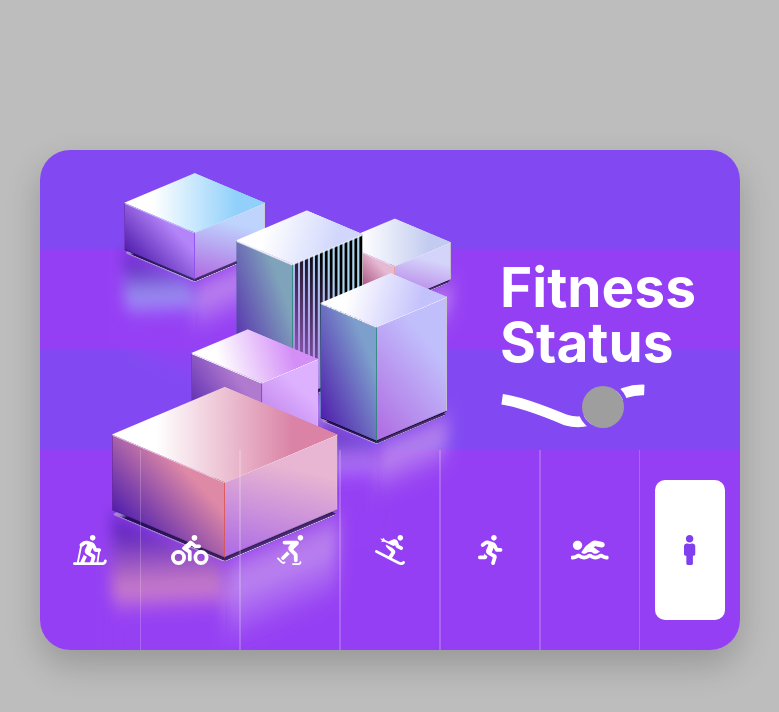
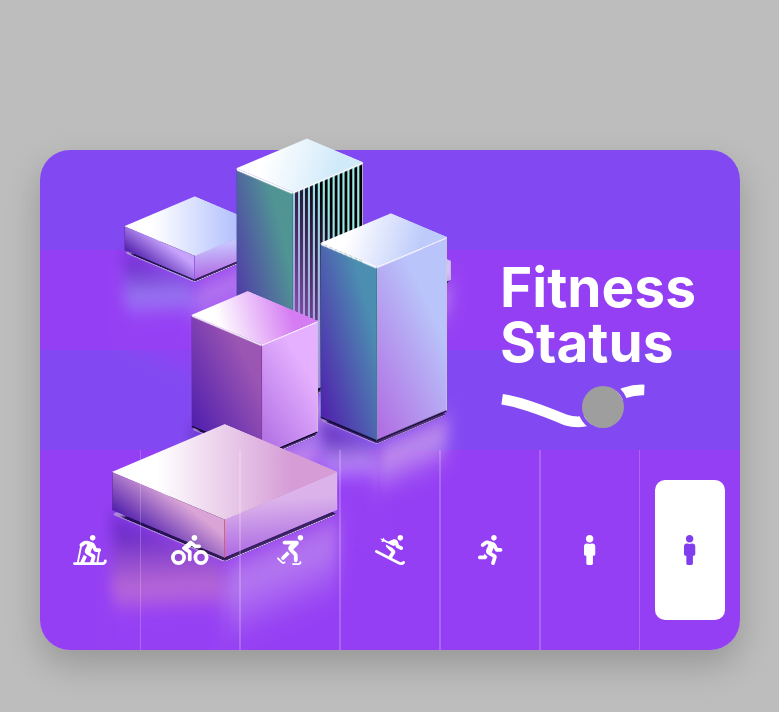
Before and after one commit to marianban/slick-ui-demos, a React (Create React App) app in the folder health-check/: page / in a window 1280 px wide. Shown: the top 712 px of the page, without its empty margins (250-1029 px from the left). Built offline with nearby package versions, Linux system fonts and the light colour scheme; grey boxes are pictures that could not be loaded.

Commit message:
inline icons

```diff
--- a/health-check/src/App.js
+++ b/health-check/src/App.js
@@ -1,25 +1,33 @@
 import React, { useState, useRef, useLayoutEffect } from 'react';
 import { v4 } from 'uuid';
-import '@fortawesome/fontawesome-free/js/all';
 import { Cube } from './Cube';
 import './App.scss';
 import './Menu';
 import { Menu } from './Menu';
+import {
+  Male,
+  Swimmer,
+  Running,
+  Skiing,
+  Skating,
+  Biking,
+  SkiingNordic
+} from './Icons';
 
-const icon = (name, heading) => ({
-  className: `fas fa-${name}`,
+const icon = (icon, heading) => ({
+  Icon: icon,
   id: v4(),
   heading
 });
 
 const initialIcons = [
-  icon('male', 'Fitness'),
-  icon('swimmer', 'Swim'),
-  icon('running', 'Running'),
-  icon('skiing', 'Skiing'),
-  icon('skating', 'Skating'),
-  icon('biking', 'Biking'),
-  icon('skiing-nordic', 'Nordic')
+  icon(Male, 'Fitness'),
+  icon(Swimmer, 'Swim'),
+  icon(Running, 'Running'),
+  icon(Skiing, 'Skiing'),
+  icon(Skating, 'Skating'),
+  icon(Biking, 'Biking'),
+  icon(SkiingNordic, 'Nordic')
 ];
 
 function App() {
@@ -63,7 +71,7 @@ function App() {
     <div className="app-wrapper">
       <div className="app-container">
         <div className="app">
-          {/* smallest cube */}
+          smallest cube
           <Cube
             style={{
               '--animation-name': 'animate-height-reverse',
--- /dev/null
+++ b/health-check/src/Icons.js
@@ -0,0 +1,135 @@
+import React from 'react';
+import './Icons.scss';
+
+export const Male = () => (
+  <svg
+    class="svg-inline--fa fa-male fa-w-6"
+    aria-hidden="true"
+    focusable="false"
+    data-prefix="fas"
+    data-icon="male"
+    role="img"
+    xmlns="http://www.w3.org/2000/svg"
+    viewBox="0 0 192 512"
+    data-fa-i2svg=""
+  >
+    <path
+      fill="currentColor"
+      d="M96 0c35.346 0 64 28.654 64 64s-28.654 64-64 64-64-28.654-64-64S60.654 0 96 0m48 144h-11.36c-22.711 10.443-49.59 10.894-73.28 0H48c-26.51 0-48 21.49-48 48v136c0 13.255 10.745 24 24 24h16v136c0 13.255 10.745 24 24 24h64c13.255 0 24-10.745 24-24V352h16c13.255 0 24-10.745 24-24V192c0-26.51-21.49-48-48-48z"
+    ></path>
+  </svg>
+);
+
+export const Swimmer = () => (
+  <svg
+    class="svg-inline--fa fa-male fa-w-6"
+    aria-hidden="true"
+    focusable="false"
+    data-prefix="fas"
+    data-icon="male"
+    role="img"
+    xmlns="http://www.w3.org/2000/svg"
+    viewBox="0 0 192 512"
+    data-fa-i2svg=""
+  >
+    <path
+      fill="currentColor"
+      d="M96 0c35.346 0 64 28.654 64 64s-28.654 64-64 64-64-28.654-64-64S60.654 0 96 0m48 144h-11.36c-22.711 10.443-49.59 10.894-73.28 0H48c-26.51 0-48 21.49-48 48v136c0 13.255 10.745 24 24 24h16v136c0 13.255 10.745 24 24 24h64c13.255 0 24-10.745 24-24V352h16c13.255 0 24-10.745 24-24V192c0-26.51-21.49-48-48-48z"
+    ></path>
+  </svg>
+);
+
+export const Running = () => (
+  <svg
+    class="svg-inline--fa fa-running fa-w-13"
+    aria-hidden="true"
+    focusable="false"
+    data-prefix="fas"
+    data-icon="running"
+    role="img"
+    xmlns="http://www.w3.org/2000/svg"
+    viewBox="0 0 416 512"
+    data-fa-i2svg=""
+  >
+    <path
+      fill="currentColor"
+      d="M272 96c26.51 0 48-21.49 48-48S298.51 0 272 0s-48 21.49-48 48 21.49 48 48 48zM113.69 317.47l-14.8 34.52H32c-17.67 0-32 14.33-32 32s14.33 32 32 32h77.45c19.25 0 36.58-11.44 44.11-29.09l8.79-20.52-10.67-6.3c-17.32-10.23-30.06-25.37-37.99-42.61zM384 223.99h-44.03l-26.06-53.25c-12.5-25.55-35.45-44.23-61.78-50.94l-71.08-21.14c-28.3-6.8-57.77-.55-80.84 17.14l-39.67 30.41c-14.03 10.75-16.69 30.83-5.92 44.86s30.84 16.66 44.86 5.92l39.69-30.41c7.67-5.89 17.44-8 25.27-6.14l14.7 4.37-37.46 87.39c-12.62 29.48-1.31 64.01 26.3 80.31l84.98 50.17-27.47 87.73c-5.28 16.86 4.11 34.81 20.97 40.09 3.19 1 6.41 1.48 9.58 1.48 13.61 0 26.23-8.77 30.52-22.45l31.64-101.06c5.91-20.77-2.89-43.08-21.64-54.39l-61.24-36.14 31.31-78.28 20.27 41.43c8 16.34 24.92 26.89 43.11 26.89H384c17.67 0 32-14.33 32-32s-14.33-31.99-32-31.99z"
+    ></path>
+  </svg>
+);
+
+export const Skiing = () => (
+  <svg
+    class="svg-inline--fa fa-skiing fa-w-16"
+    aria-hidden="true"
+    focusable="false"
+    data-prefix="fas"
+    data-icon="skiing"
+    role="img"
+    xmlns="http://www.w3.org/2000/svg"
+    viewBox="0 0 512 512"
+    data-fa-i2svg=""
+  >
+    <path
+      fill="currentColor"
+      d="M432 96c26.5 0 48-21.5 48-48S458.5 0 432 0s-48 21.5-48 48 21.5 48 48 48zm73 356.1c-9.4-9.4-24.6-9.4-33.9 0-12.1 12.1-30.5 15.4-45.1 8.7l-135.8-70.2 49.2-73.8c12.7-19 10.2-44.5-6-60.6L293 215.7l-107-53.1c-2.9 19.9 3.4 40 17.7 54.4l75.1 75.2-45.9 68.8L35 258.7c-11.7-6-26.2-1.5-32.3 10.3-6.1 11.8-1.5 26.3 10.3 32.3l391.9 202.5c11.9 5.5 24.5 8.1 37.1 8.1 23.2 0 46-9 63-26 9.3-9.3 9.3-24.5 0-33.8zM120 91.6l-11.5 22.5c14.4 7.3 31.2 4.9 42.8-4.8l47.2 23.4c-.1.1-.1.2-.2.3l114.5 56.8 32.4-13 6.4 19.1c4 12.1 12.6 22 24 27.7l58.1 29c15.9 7.9 35 1.5 42.9-14.3 7.9-15.8 1.5-35-14.3-42.9l-52.1-26.1-17.1-51.2c-8.1-24.2-40.9-56.6-84.5-39.2l-81.2 32.5-62.5-31c.3-14.5-7.2-28.6-20.9-35.6l-11.1 21.7h-.2l-34.4-7c-1.8-.4-3.7.2-5 1.7-1.9 2.2-1.7 5.5.5 7.4l26.2 23z"
+    ></path>
+  </svg>
+);
+
+export const Skating = () => (
+  <svg
+    class="svg-inline--fa fa-skating fa-w-14"
+    aria-hidden="true"
+    focusable="false"
+    data-prefix="fas"
+    data-icon="skating"
+    role="img"
+    xmlns="http://www.w3.org/2000/svg"
+    viewBox="0 0 448 512"
+    data-fa-i2svg=""
+  >
+    <path
+      fill="currentColor"
+      d="M400 0c-26.5 0-48 21.5-48 48s21.5 48 48 48 48-21.5 48-48-21.5-48-48-48zm0 448c-8.8 0-16 7.2-16 16s-7.2 16-16 16h-96c-8.8 0-16 7.2-16 16s7.2 16 16 16h96c26.5 0 48-21.5 48-48 0-8.8-7.2-16-16-16zm-282.2 8.6c-6.2 6.2-16.4 6.3-22.6 0l-67.9-67.9c-6.2-6.2-16.4-6.2-22.6 0s-6.2 16.4 0 22.6l67.9 67.9c9.4 9.4 21.7 14 34 14s24.6-4.7 33.9-14c6.2-6.2 6.2-16.4 0-22.6s-16.4-6.3-22.7 0zm56.1-179.8l-93.7 93.7c-12.5 12.5-12.5 32.8 0 45.2 6.2 6.2 14.4 9.4 22.6 9.4s16.4-3.1 22.6-9.4l91.9-91.9-30.2-30.2c-5-5-9.4-10.7-13.2-16.8zM128 160h105.5l-20.1 17.2c-13.5 11.5-21.6 28.4-22.3 46.1-.7 17.8 6.1 35.2 18.7 47.7l78.2 78.2V432c0 17.7 14.3 32 32 32s32-14.3 32-32v-89.4c0-12.6-5.1-25-14.1-33.9l-61-61c.5-.4 1.2-.6 1.7-1.1l82.3-82.3c11.5-11.5 14.9-28.6 8.7-43.6-6.2-15-20.7-24.7-37-24.7H128c-17.7 0-32 14.3-32 32s14.3 32 32 32z"
+    ></path>
+  </svg>
+);
+
+export const Biking = () => (
+  <svg
+    class="svg-inline--fa fa-biking fa-w-20"
+    aria-hidden="true"
+    focusable="false"
+    data-prefix="fas"
+    data-icon="biking"
+    role="img"
+    xmlns="http://www.w3.org/2000/svg"
+    viewBox="0 0 640 512"
+    data-fa-i2svg=""
+  >
+    <path
+      fill="currentColor"
+      d="M400 96a48 48 0 1 0-48-48 48 48 0 0 0 48 48zm-4 121a31.9 31.9 0 0 0 20 7h64a32 32 0 0 0 0-64h-52.78L356 103a31.94 31.94 0 0 0-40.81.68l-112 96a32 32 0 0 0 3.08 50.92L288 305.12V416a32 32 0 0 0 64 0V288a32 32 0 0 0-14.25-26.62l-41.36-27.57 58.25-49.92zm116 39a128 128 0 1 0 128 128 128 128 0 0 0-128-128zm0 192a64 64 0 1 1 64-64 64 64 0 0 1-64 64zM128 256a128 128 0 1 0 128 128 128 128 0 0 0-128-128zm0 192a64 64 0 1 1 64-64 64 64 0 0 1-64 64z"
+    ></path>
+  </svg>
+);
+
+export const SkiingNordic = () => (
+  <svg
+    class="svg-inline--fa fa-skiing-nordic fa-w-18"
+    aria-hidden="true"
+    focusable="false"
+    data-prefix="fas"
+    data-icon="skiing-nordic"
+    role="img"
+    xmlns="http://www.w3.org/2000/svg"
+    viewBox="0 0 576 512"
+    data-fa-i2svg=""
+  >
+    <path
+      fill="currentColor"
+      d="M336 96c26.5 0 48-21.5 48-48S362.5 0 336 0s-48 21.5-48 48 21.5 48 48 48zm216 320c-13.2 0-24 10.7-24 24 0 13.2-10.8 24-24 24h-69.5L460 285.6c11.7-4.7 20.1-16.2 20.1-29.6 0-17.7-14.3-32-32-32h-44L378 170.8c-12.5-25.5-35.5-44.2-61.8-50.9L245 98.7c-28.3-6.8-57.8-.5-80.8 17.1l-39.7 30.4c-14 10.7-16.7 30.8-5.9 44.9.7.9 1.7 1.3 2.4 2.1L66.9 464H24c-13.2 0-24 10.7-24 24s10.8 24 24 24h480c39.7 0 72-32.3 72-72 0-13.2-10.8-24-24-24zm-260.5 48h-96.9l43.1-91-22-13c-12.1-7.2-21.9-16.9-29.5-27.8L123.7 464H99.5l52.3-261.4c4.1-1 8.1-2.9 11.7-5.6l39.7-30.4c7.7-5.9 17.4-8 25.3-6.1l14.7 4.4-37.5 87.4c-12.6 29.5-1.3 64 26.3 80.3l85 50.2-25.5 81.2zm110.6 0h-43.6l23.6-75.5c5.9-20.8-2.9-43.1-21.6-54.4L299.3 298l31.3-78.3 20.3 41.4c8 16.3 24.9 26.9 43.1 26.9h33.3l-25.2 176z"
+    ></path>
+  </svg>
+);
--- /dev/null
+++ b/health-check/src/Icons.scss
@@ -0,0 +1,23 @@
+.svg-inline--fa {
+  display: inline-block;
+  font-size: inherit;
+  height: 1em;
+  overflow: visible;
+  vertical-align: -0.125em;
+}
+
+.svg-inline--fa.fa-w-6 {
+  width: 0.375em;
+}
+
+.svg-inline--fa.fa-w-13 {
+  width: 0.8125em;
+}
+
+.svg-inline--fa.fa-w-14 {
+  width: 0.875em;
+}
+
+.svg-inline--fa.fa-w-16 {
+  width: 1em;
+}
--- a/health-check/src/Menu.js
+++ b/health-check/src/Menu.js
@@ -50,7 +50,7 @@ export const Menu = props => {
             key={`${item.id}`}
             onClick={() => selectItem(i)}
           >
-            <i className={item.className}></i>
+            <item.Icon />
           </li>
         </>
       ))}
--- a/health-check/src/index.js
+++ b/health-check/src/index.js
@@ -4,7 +4,22 @@ import './index.css';
 import App from './App';
 import * as serviceWorker from './serviceWorker';
 
-ReactDOM.render(<App />, document.getElementById('root'));
+const isSafari = () => {
+  return (
+    navigator.userAgent.includes('Safari') &&
+    !navigator.userAgent.includes('Chrome')
+  );
+};
+
+const Main = () => {
+  if (isSafari()) {
+    return <h1>Please use Chrome or Firefox</h1>;
+  }
+
+  return <App />;
+};
+
+ReactDOM.render(<Main />, document.getElementById('root'));
 
 // If you want your app to work offline and load faster, you can change
 // unregister() to register() below. Note this comes with some pitfalls.
```
